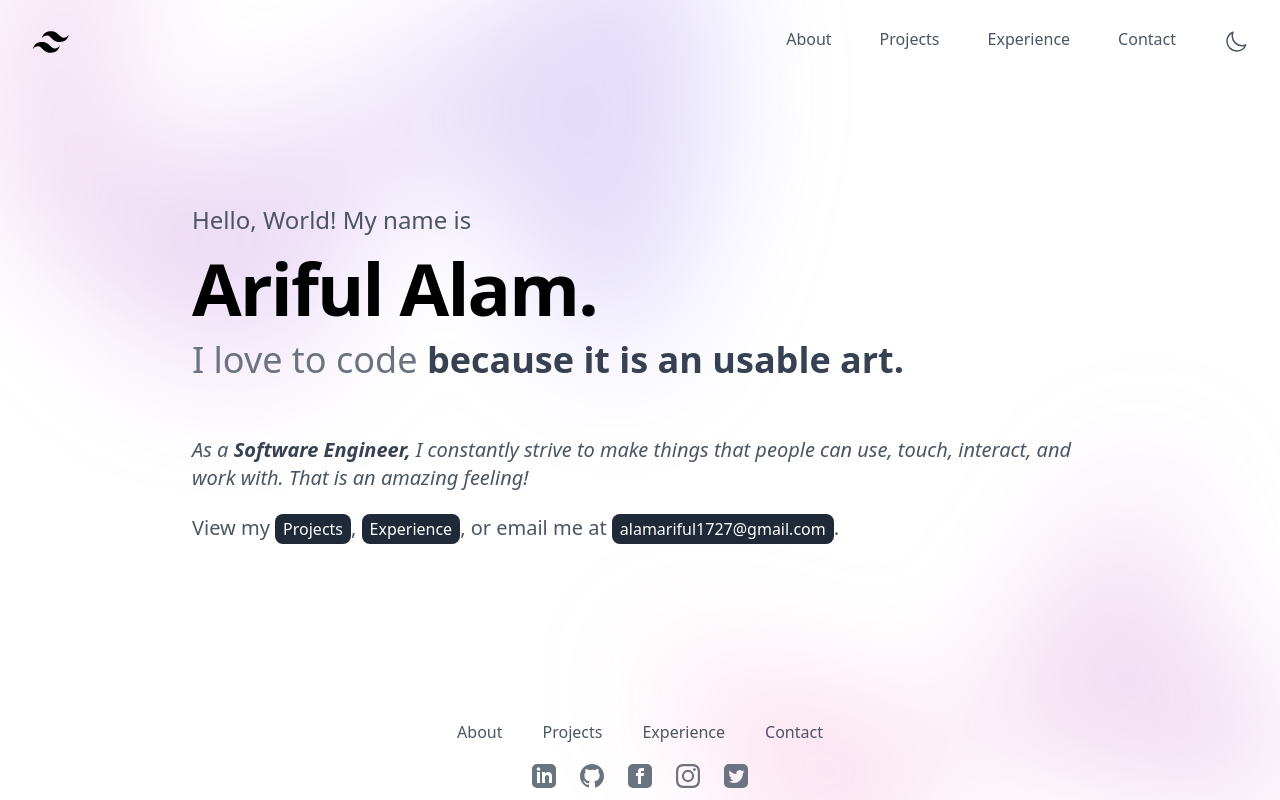
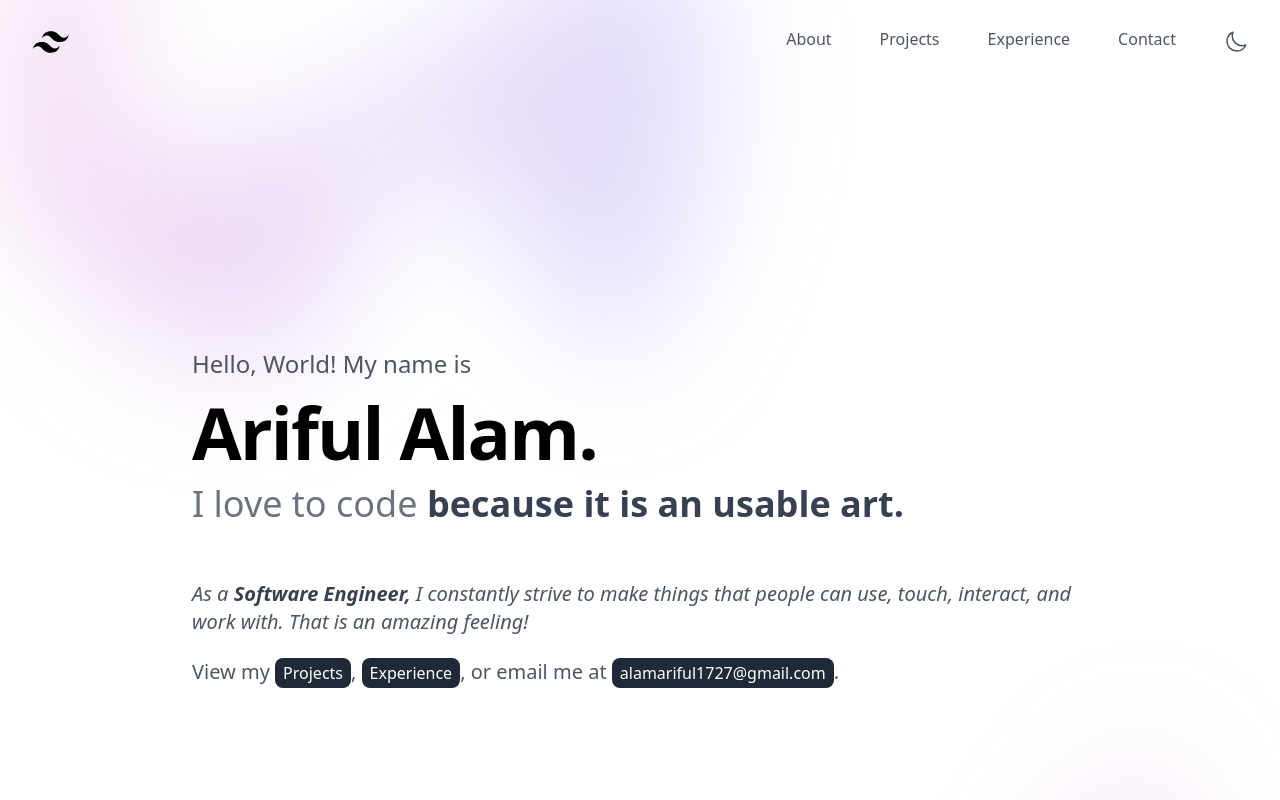
Before and after one commit to sbommaganty/portfolio, a Next.js app: page / in a window 1280 px wide. Shown: the top 800 px of the page. Built offline with nearby package versions, Linux system fonts and the light colour scheme; a web font is replaced by a local one.

Commit message:
feat: home layout padding added

```diff
--- a/pages/index.tsx
+++ b/pages/index.tsx
@@ -4,7 +4,7 @@ import { experienceNavigation, MY_EMAIL, projectsNavigation } from "config";
 
 export default function Home() {
   return (
-    <div className="mx-auto max-w-4xl py-12 sm:py-28">
+    <div className="mx-auto max-w-4xl py-12 sm:py-28 md:py-40 lg:py-64">
       <SEO />
       <div className="space-y-10 sm:space-y-14">
         <div className="space-y-3 sm:space-y-4">
```
